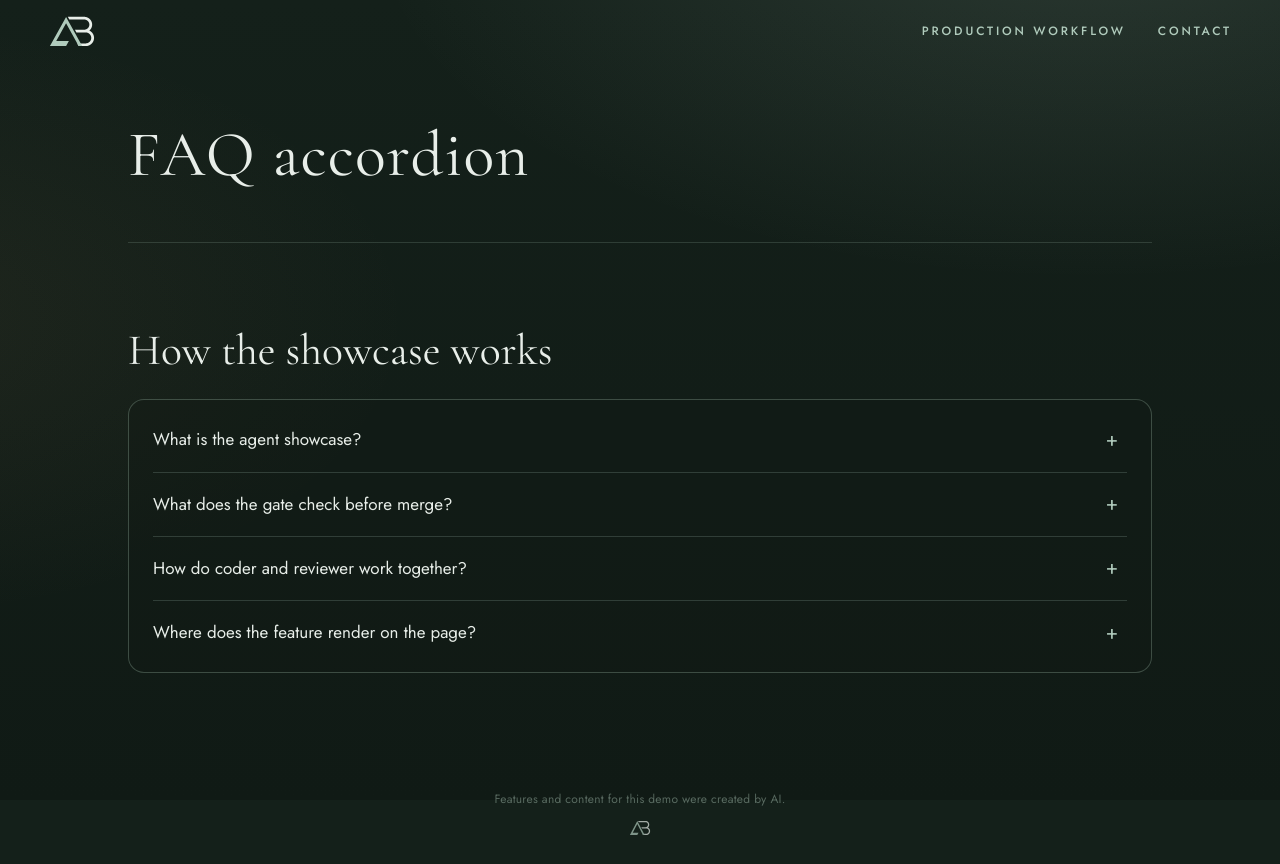
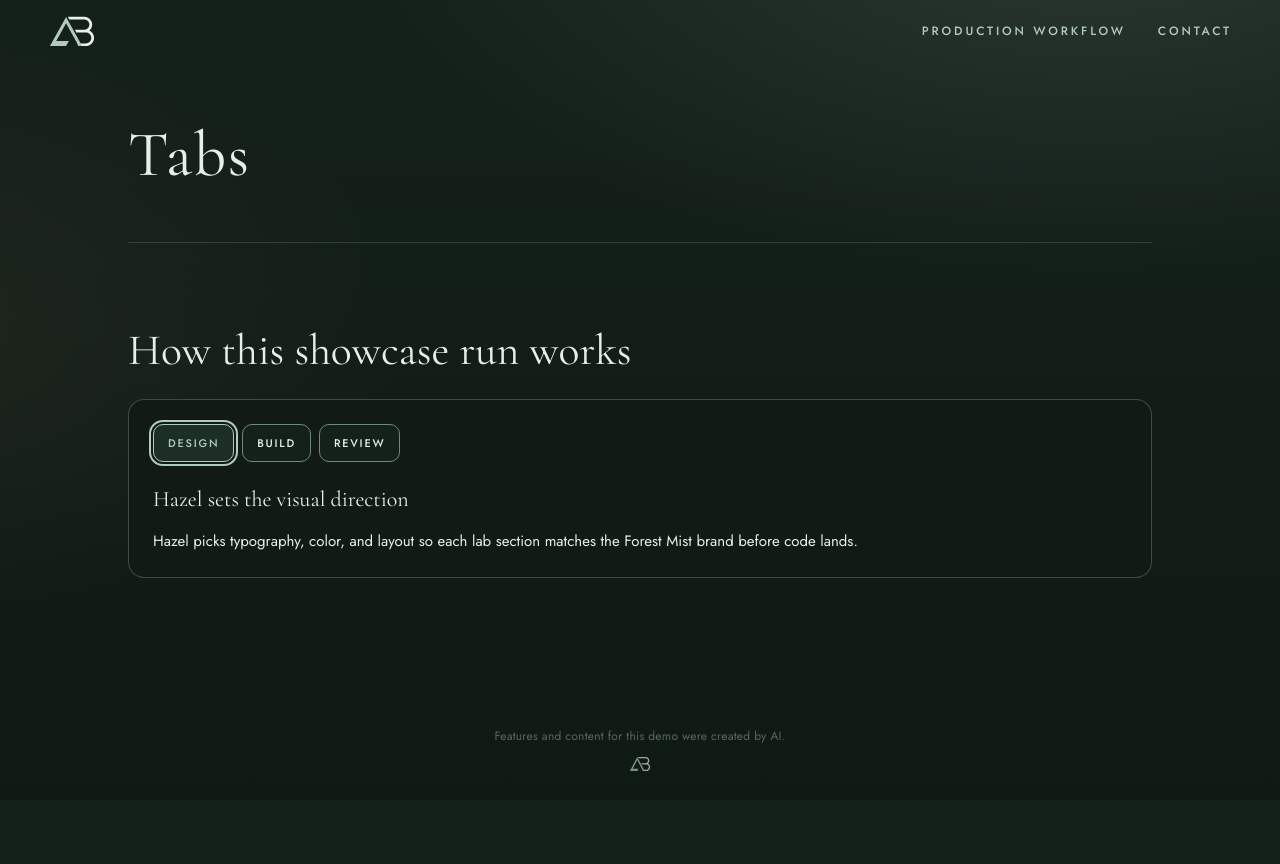
Before and after one commit to ashtonbach/agent-showcase, a Next.js app: page /showcase/ in a window 1280 px wide. After the commit the page ends 800 px from the top, so only its background shows below. Built offline with nearby package versions, Linux system fonts and the light colour scheme.

Commit message:
Feature: Tabs (Authors: Alder) (#390)
Merged after Rowan (AI reviewer) approved 049fac3 and the v2 gate, build and functional checks passed. Author: Alder (AI coder)

Co-author: Alder (AI coder)

```diff
--- a/app/lab/current.json
+++ b/app/lab/current.json
@@ -1 +1 @@
-{"slug":"faq-accordion"}
+{"slug":"tabs"}
--- a/app/lab/tabs/index.tsx
+++ b/app/lab/tabs/index.tsx
@@ -1,56 +1,103 @@
 "use client";
-import { useCallback, useId, useRef, useState, type KeyboardEvent } from "react";
+
+import { useCallback, useEffect, useId, useRef, useState } from "react";
+
 const STEPS = [
-  { tab: "Design", title: "Hazel sets the look", body: "Hazel picks type, color, and layout so each lab matches the Forest Mist brand." },
-  { tab: "Build", title: "Alder ships the slot", body: "Alder writes the client component, wires app/page.tsx, and pushes through the merge gate." },
-  { tab: "Review", title: "Rowan and Cedar QA", body: "Rowan reviews accessibility and spec fit; Cedar checks the preview before merge." },
+  {
+    label: "Design",
+    title: "Hazel sets the visual direction",
+    body: "Hazel picks typography, color, and layout so each lab section matches the Forest Mist brand before code lands.",
+  },
+  {
+    label: "Build",
+    title: "Alder writes the lab feature",
+    body: "Alder implements the spec in the lab slot, keeps the diff small, and ships through the showcase gate on the run branch.",
+  },
+  {
+    label: "Review",
+    title: "Rowan and Cedar finish the loop",
+    body: "Rowan reviews accessibility and structure; Cedar checks the preview. The operator merges after the gate and checks pass.",
+  },
 ];
+
 export default function TabsLab() {
-  const uid = useId().replace(/:/g, "");
-  const h2Id = `tabs-title-${uid}`;
-  const [idx, setIdx] = useState(0);
-  const tabRefs = useRef<(HTMLButtonElement | null)[]>([]);
-  const pick = useCallback((next: number, focus: boolean) => {
-    const n = ((next % STEPS.length) + STEPS.length) % STEPS.length;
-    setIdx(n);
-    if (focus) tabRefs.current[n]?.focus();
-  }, []);
-  const onKey = useCallback((e: KeyboardEvent<HTMLButtonElement>, i: number) => {
-    if (e.key === "ArrowRight") { e.preventDefault(); pick(i + 1, true); }
-    else if (e.key === "ArrowLeft") { e.preventDefault(); pick(i - 1, true); }
-  }, [pick]);
+  const rid = useId().replace(/:/g, "");
+  const h2Id = `${rid}-title`;
+  const [active, setActive] = useState(0);
+  const tabsRef = useRef<(HTMLButtonElement | null)[]>([]);
+
+  const pick = useCallback((i: number) => setActive(i), []);
+
+  useEffect(() => {
+    tabsRef.current[active]?.focus();
+  }, [active]);
+
+  const onKey = (e: React.KeyboardEvent<HTMLButtonElement>) => {
+    if (e.key === "ArrowRight") {
+      e.preventDefault();
+      setActive((a) => (a + 1) % STEPS.length);
+    } else if (e.key === "ArrowLeft") {
+      e.preventDefault();
+      setActive((a) => (a + STEPS.length - 1) % STEPS.length);
+    }
+  };
+
   return (
-    <section data-lab="tabs" aria-labelledby={h2Id}>
-      <style>{`[data-lab="tabs"]{width:min(720px,100%);margin:8px auto 56px;color:var(--mist,#f2efe6)}
-[data-lab="tabs"] h2{font-family:var(--serif);font-weight:400;font-size:30px;line-height:1.25;margin:0 0 20px}
-.lab-card{border:1px solid rgba(176,203,188,.28);border-radius:16px;padding:24px;background:rgba(18,26,22,.35)}
-.lab-tablist{display:flex;flex-wrap:wrap;gap:8px;margin:0 0 16px}
-.lab-tab{font-family:var(--sans);font-weight:500;letter-spacing:.16em;text-transform:uppercase;font-size:12px;color:var(--mist);background:0;border:1px solid rgba(176,203,188,.28);border-radius:999px;padding:10px 16px;cursor:pointer}
-.lab-tab[aria-selected=true]{background:var(--sage,#b0cbbc);color:#121a16;border-color:transparent}
-.lab-tab:focus-visible{outline:2px solid var(--sage);outline-offset:2px}
-.lab-panel-title{font-family:var(--serif);font-size:22px;font-weight:400;margin:0 0 10px}
-.lab-panel-body{margin:0;line-height:1.55;font-family:var(--sans);font-size:16px}
-@media (prefers-reduced-motion:reduce){.lab-tab{transition:none}}`}</style>
+    <section data-lab="tabs" aria-labelledby={h2Id} className="lab-tabs-wrap">
+      <style>{`
+        .lab-tabs-wrap { width: min(720px, 100%); margin: 8px auto 56px; color: var(--mist, #E8EEE9); }
+        .lab-tabs-card { border: 1px solid rgba(176,203,188,0.28); border-radius: 16px; padding: 24px; background: #121A16; }
+        .lab-tablist { display: flex; flex-wrap: wrap; gap: 8px; margin: 0 0 20px; padding: 0; list-style: none; }
+        .lab-tab {
+          font-family: var(--sans); font-weight: 500; letter-spacing: 0.16em; text-transform: uppercase; font-size: 11px;
+          padding: 10px 14px; border-radius: 10px; border: 1px solid #6E8A7C; background: #14201A;
+          color: #E8EEE9; cursor: pointer;
+        }
+        .lab-tab[aria-selected="true"] { background: #1C2E26; border-color: #B0CBBC; color: #B0CBBC; }
+        .lab-tab:focus-visible { outline: 2px solid var(--sage, #B0CBBC); outline-offset: 2px; }
+        .lab-panel-title { font-family: var(--serif); font-weight: 400; font-size: 22px; margin: 0 0 12px; color: var(--mist, #F2EFE6); }
+        .lab-panel-body { margin: 0; line-height: 1.55; font-size: 15px; }
+        @media (prefers-reduced-motion: reduce) { .lab-tab { transition: none; } }
+      `}</style>
       <h2 id={h2Id}>How this showcase run works</h2>
-      <div className="lab-card">
+      <div className="lab-tabs-card">
         <div role="tablist" aria-label="Showcase team steps" className="lab-tablist">
-          {STEPS.map((s, i) => {
-            const tabId = `tab-${uid}-${i}`;
-            const panelId = `panel-${uid}-${i}`;
+          {STEPS.map((step, i) => {
+            const tabId = `${rid}-tab-${i}`;
+            const panelId = `${rid}-panel-${i}`;
             return (
-              <button key={tabId} type="button" role="tab" id={tabId} ref={(el) => { tabRefs.current[i] = el; }}
-                className="lab-tab" aria-selected={idx === i} aria-controls={panelId} tabIndex={idx === i ? 0 : -1}
-                onClick={() => pick(i, false)} onKeyDown={(e) => onKey(e, i)}>{s.tab}</button>
+              <button
+                key={step.label}
+                type="button"
+                role="tab"
+                id={tabId}
+                ref={(el) => { tabsRef.current[i] = el; }}
+                aria-selected={active === i}
+                aria-controls={panelId}
+                tabIndex={active === i ? 0 : -1}
+                className="lab-tab"
+                onClick={() => pick(i)}
+                onKeyDown={onKey}
+              >
+                {step.label}
+              </button>
             );
           })}
         </div>
-        {STEPS.map((s, i) => {
-          const tabId = `tab-${uid}-${i}`;
-          const panelId = `panel-${uid}-${i}`;
+        {STEPS.map((step, i) => {
+          const tabId = `${rid}-tab-${i}`;
+          const panelId = `${rid}-panel-${i}`;
           return (
-            <div key={panelId} role="tabpanel" id={panelId} aria-labelledby={tabId} hidden={idx !== i} className="lab-panel">
-              <h3 className="lab-panel-title">{s.title}</h3>
-              <p className="lab-panel-body">{s.body}</p>
+            <div
+              key={step.label}
+              role="tabpanel"
+              id={panelId}
+              aria-labelledby={tabId}
+              hidden={active !== i}
+              className="lab-panel"
+            >
+              <h3 className="lab-panel-title">{step.title}</h3>
+              <p className="lab-panel-body">{step.body}</p>
             </div>
           );
         })}
--- a/app/page.tsx
+++ b/app/page.tsx
@@ -1,4 +1,4 @@
-import Lab from "./lab/faq-accordion";
+import Lab from "./lab/tabs";
 import { readDemoKey, demoTitle } from "./demo-name";
 const demoKey = readDemoKey();
 const demoName = demoTitle();
```
